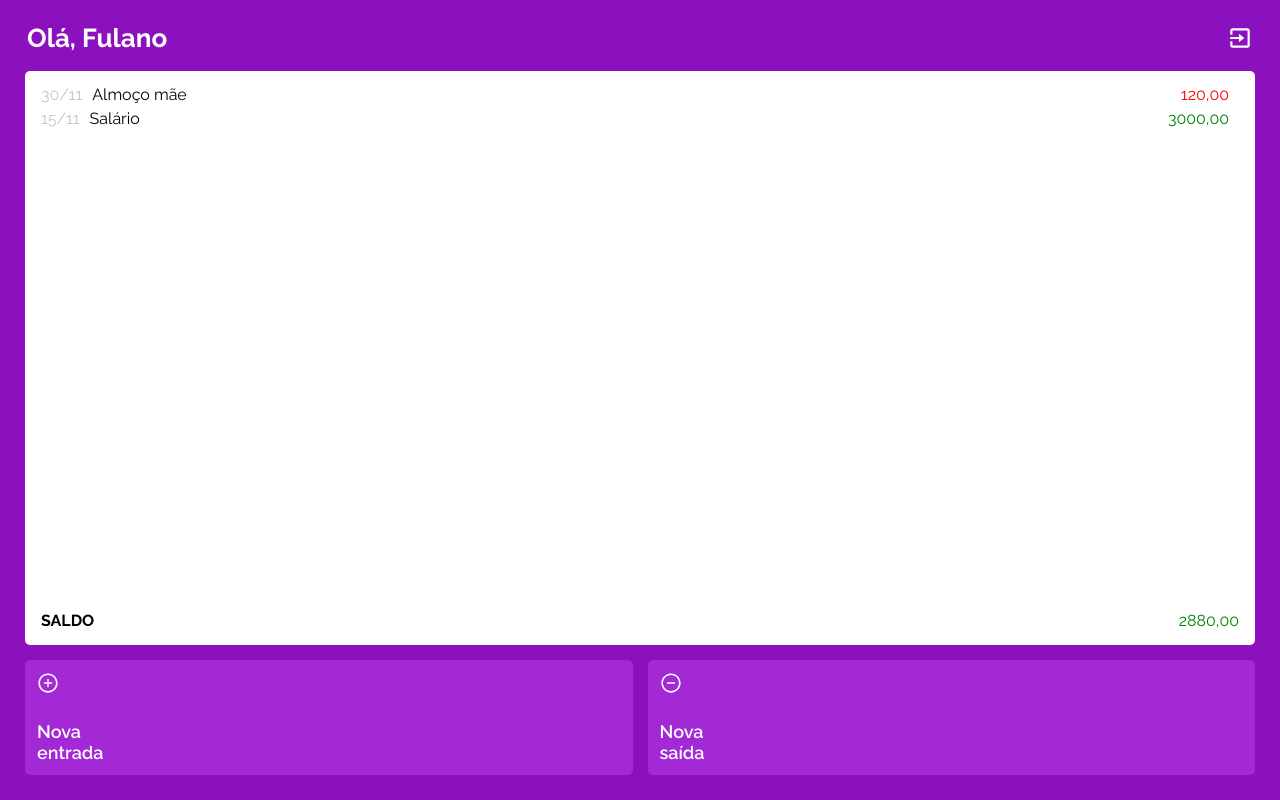
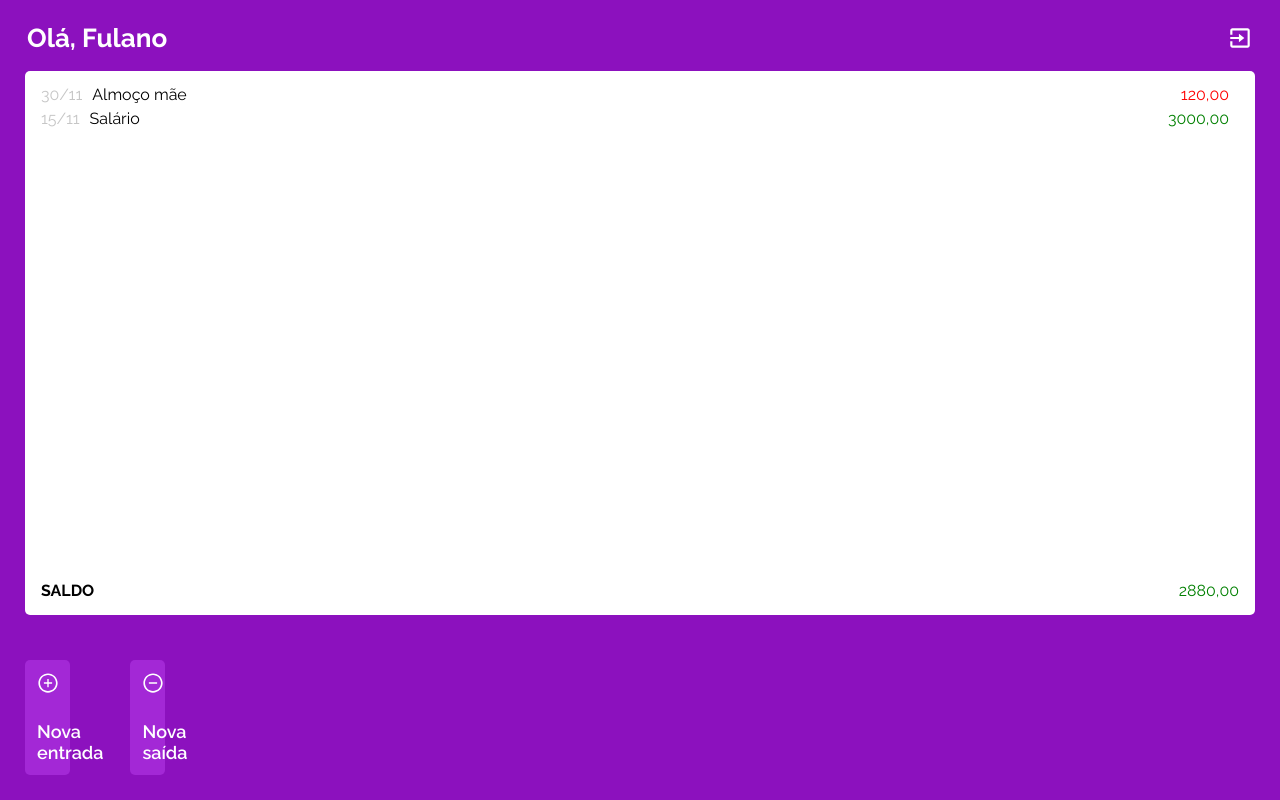
Before and after one commit to larissaalvesm/projeto14-mywallet-front, a React (Create React App) app: page /home in a window 1280 px wide. Built offline with nearby package versions, Linux system fonts and the light colour scheme; no server answers; a web font is replaced by a local one.

Commit message:
Página TransactionPge implementada

```diff
--- a/src/App.js
+++ b/src/App.js
@@ -9,6 +9,7 @@ import { useState } from "react"
 
 export default function App() {
   const [token, setToken] = useState("");
+  const [transacao, setTransacao] = useState("transação");
   return (
     <PagesContainer>
       <Context.Provider value={{ token, setToken }}>
@@ -16,8 +17,8 @@ export default function App() {
           <Routes>
             <Route path="/" element={<SignInPage />} />
             <Route path="/cadastro" element={<SignUpPage />} />
-            <Route path="/home" element={<HomePage />} />
-            <Route path="/nova-transacao/:tipo" element={<TransactionsPage />} />
+            <Route path="/home" element={<HomePage setTransacao={setTransacao} />} />
+            <Route path="/nova-transacao/:tipo" element={<TransactionsPage transacao={transacao} />} />
           </Routes>
         </BrowserRouter>
       </Context.Provider>
--- a/src/pages/HomePage.js
+++ b/src/pages/HomePage.js
@@ -1,8 +1,13 @@
-import styled from "styled-components"
-import { BiExit } from "react-icons/bi"
-import { AiOutlineMinusCircle, AiOutlinePlusCircle } from "react-icons/ai"
+import styled from "styled-components";
+import { BiExit } from "react-icons/bi";
+import { AiOutlineMinusCircle, AiOutlinePlusCircle } from "react-icons/ai";
+import { Link } from "react-router-dom";
 
-export default function HomePage() {
+export default function HomePage({ setTransacao }) {
+
+  function criarTransacao(tipo) {
+    setTransacao(tipo);
+  }
   return (
     <HomeContainer>
       <Header>
@@ -37,14 +42,18 @@ export default function HomePage() {
 
 
       <ButtonsContainer>
-        <button>
+        <Link to={"/nova-transacao/entrada"}>
+          <button onClick={() => criarTransacao("entrada")}>
             <AiOutlinePlusCircle />
             <p>Nova <br /> entrada</p>
           </button>
-        <button>
+        </Link>
+        <Link to={"/nova-transacao/saida"}>
+          <button onClick={() => criarTransacao("saida")}>
             <AiOutlineMinusCircle />
             <p>Nova <br />saída</p>
           </button>
+        </Link>
       </ButtonsContainer>
 
     </HomeContainer>
--- a/src/pages/SignInPage.js
+++ b/src/pages/SignInPage.js
@@ -30,8 +30,7 @@ export default function SignInPage() {
 
     request.catch(err => {
       alert(err.response.data)
-    }
-    );
+    });
   }
   return (
     <SingInContainer>
--- a/src/pages/TransactionPage.js
+++ b/src/pages/TransactionPage.js
@@ -1,13 +1,43 @@
-import styled from "styled-components"
+import styled from "styled-components";
+import Context from "../contexts/Context";
+import { useContext, useState } from "react";
+import { useNavigate } from "react-router-dom";
+import api from "../axios";
 
-export default function TransactionsPage() {
+export default function TransactionsPage({ transacao }) {
+  const token = localStorage.getItem("token");
+  const navigate = useNavigate();
+  const [valor, setValor] = useState("");
+  const [descricao, setDescricao] = useState("");
+
+
+  function salvarTransacao(e) {
+    e.preventDefault();
+    console.log(token);
+    const obj = {
+      valor,
+      descricao
+    }
+
+    const request = api.post(`/nova-transacao/${transacao}`,
+      obj,
+      { headers: { Authorization: `Bearer ${token}` } });
+
+    request.then(response => {
+      navigate("/home");
+    });
+
+    request.catch(err => {
+      alert(err.response.data)
+    });
+  }
   return (
     <TransactionsContainer>
-      <h1>Nova TRANSAÇÃO</h1>
-      <form>
-        <input placeholder="Valor" type="text"/>
-        <input placeholder="Descrição" type="text" />
-        <button>Salvar TRANSAÇÃO</button>
+      <h1>Nova {transacao === "saida" ? "saída" : "entrada"}</h1>
+      <form onSubmit={salvarTransacao}>
+        <input placeholder="Valor" type="number" required value={valor} onChange={e => setValor(e.target.value)} />
+        <input placeholder="Descrição" type="text" required value={descricao} onChange={e => setDescricao(e.target.value)} />
+        <button type="submit">Salvar {transacao === "saida" ? "saída" : "entrada"}</button>
       </form>
     </TransactionsContainer>
   )
```
Lines whose indentation alone changed are shown as unchanged.
